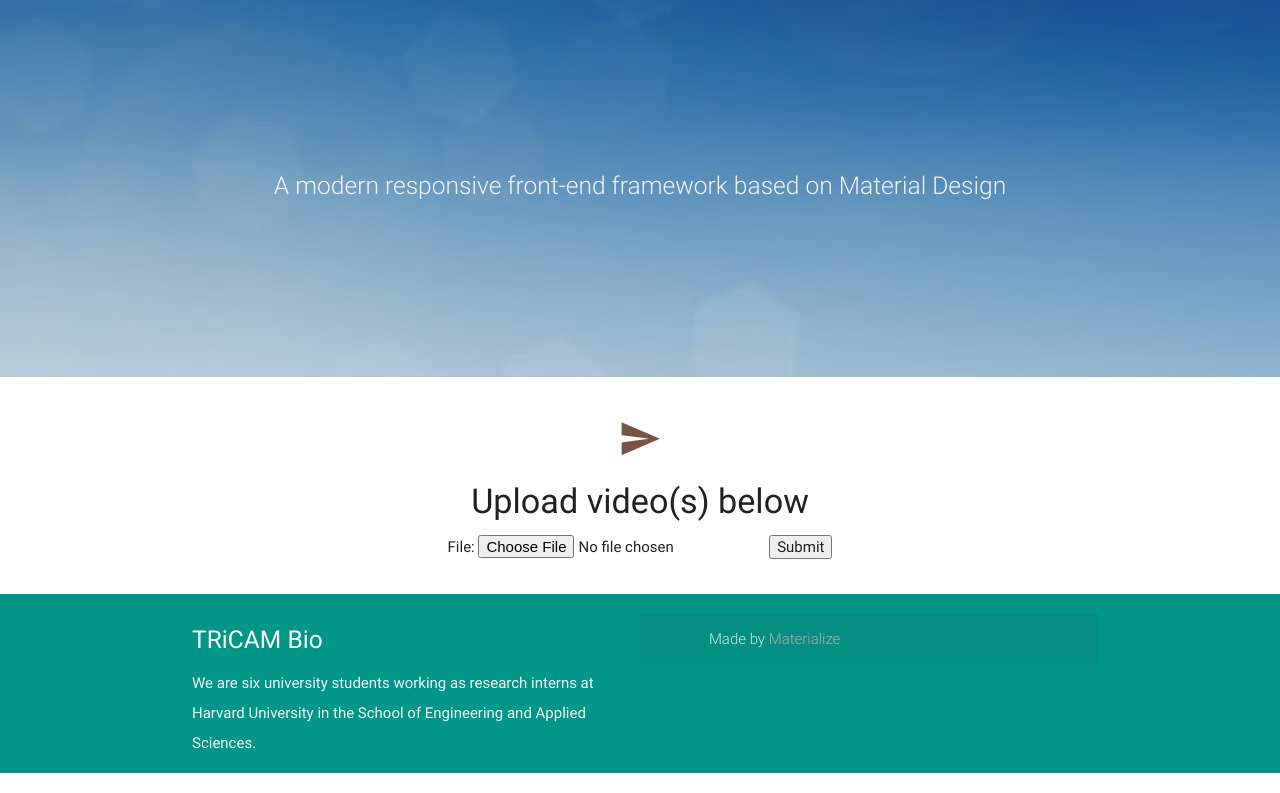
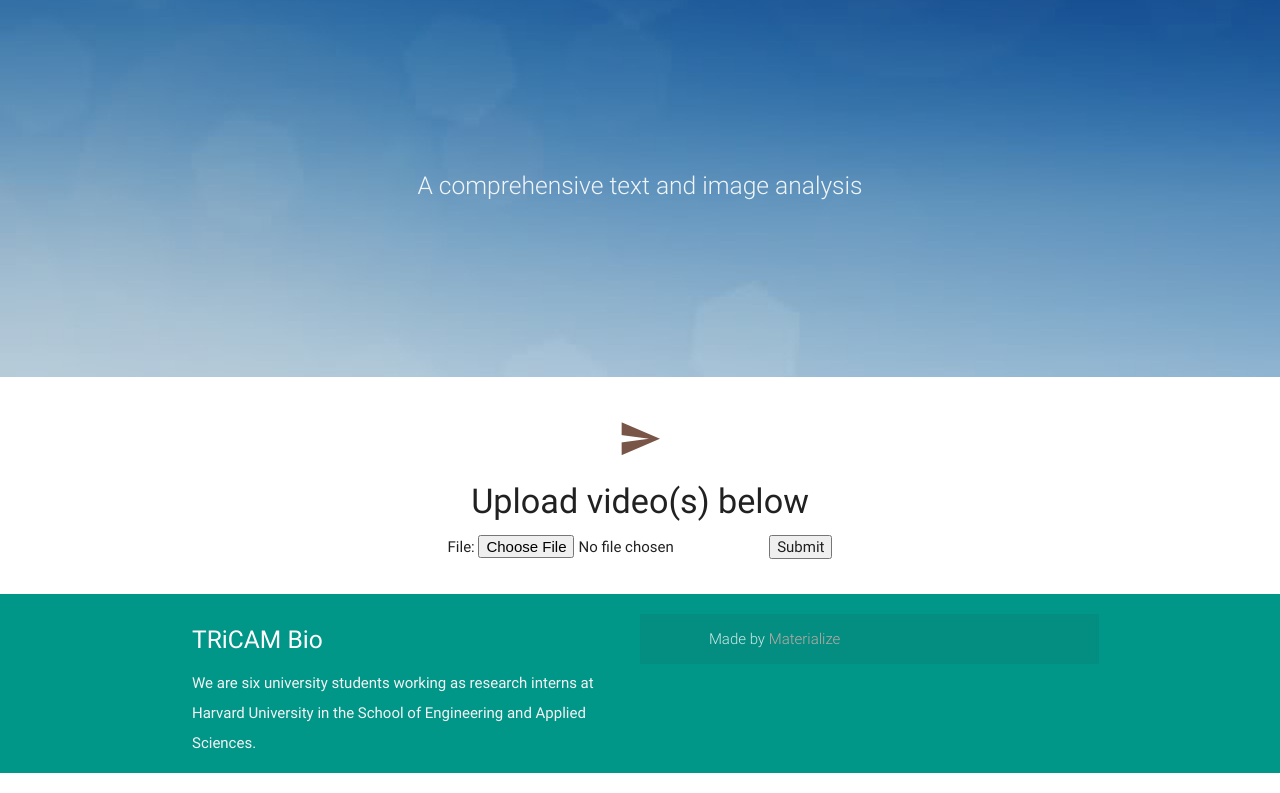
Before and after one commit to onelapahead/TRiCAM2.0, a plain HTML site: page templates/index.html in a window 1280 px wide. Shown: the part 787-1580 px from the top of the page. Drawn offline with nearby package versions, Linux system fonts and the light colour scheme.

Commit message:
description

```diff
--- a/templates/index.html
+++ b/templates/index.html
@@ -97,7 +97,7 @@
     <div class="section no-pad-bot">
       <div class="container">
         <div class="row center">
-          <h5 class="header col s12 light">A modern responsive front-end framework based on Material Design</h5>
+          <h5 class="header col s12 light">A comprehensive text and image analysis </h5>
         </div>
       </div>
     </div>
```
